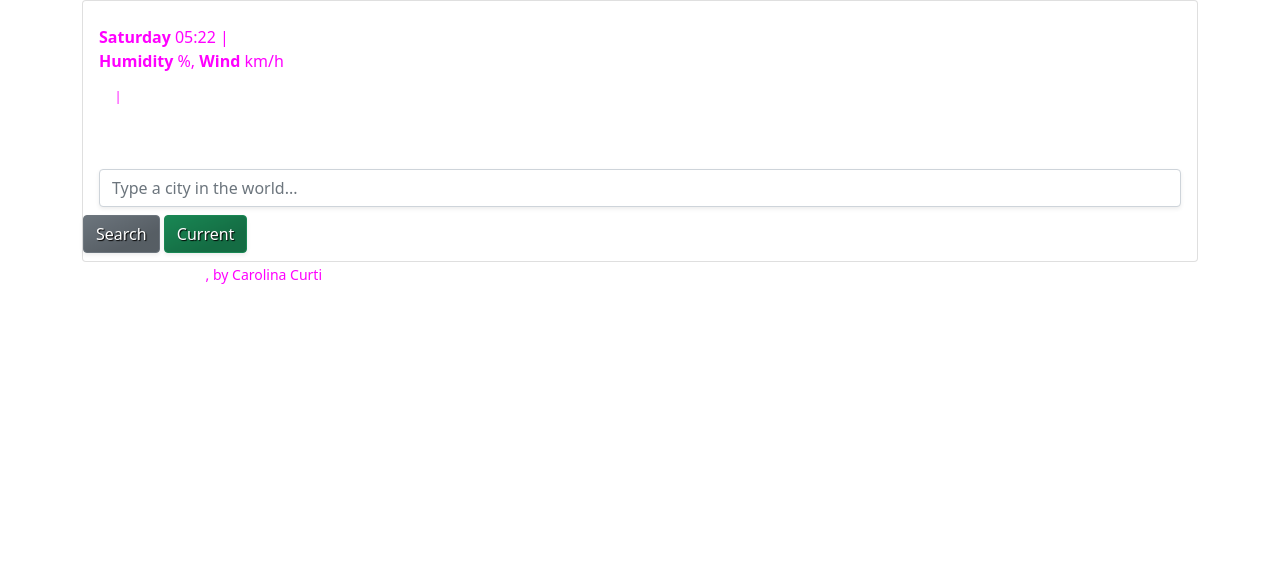
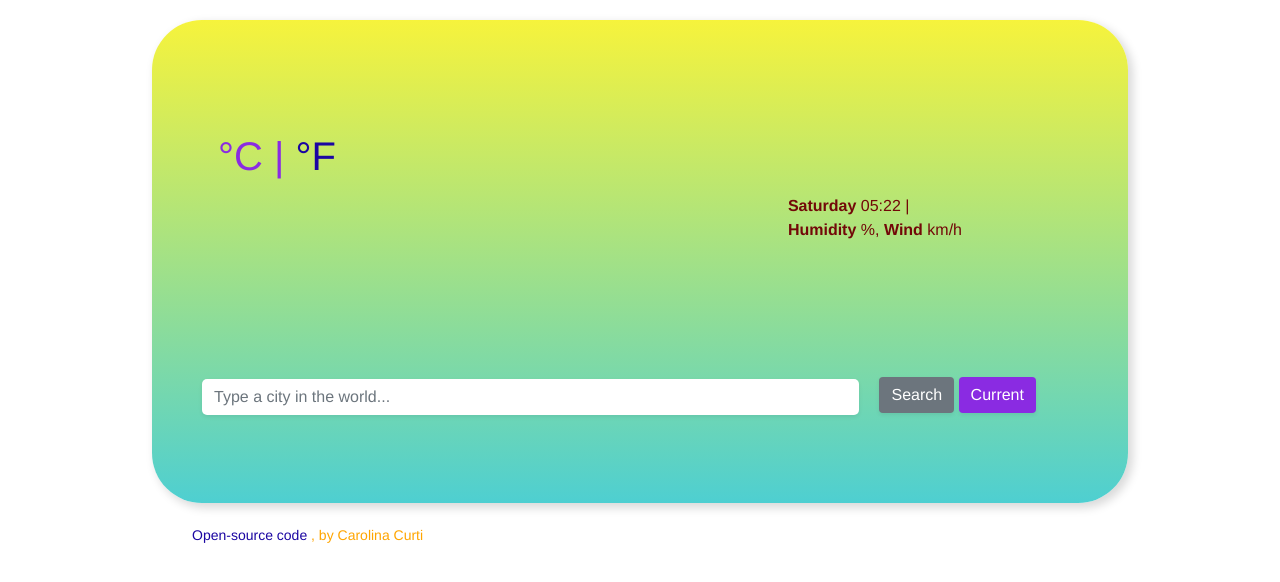
Before and after one commit to Carolina-Curti/WeatherApp, a plain HTML site: page index.html in a window 1280 px wide. Drawn offline with nearby package versions, Linux system fonts and the light colour scheme; no server answers.

Commit message:
Update styles.css

```diff
--- a/src/styles.css
+++ b/src/styles.css
@@ -1,87 +1,112 @@
-h1,
-h2,
-p,
-small,
-li {
-  color: magenta;
+body,
+p {
+  color: rgb(114, 8, 8);
+  font-family: Cerebri-Sans, Helvetica, Arial, sans-serif;
+}
+a {
+  color: rgb(27, 6, 162);
+  text-decoration: none;
+}
+a:hover {
+  color: #8e22d6;
 }
 
-.weather {
-  width: 100%;
-  position: relative;
-  text-align: center;
-  color: white;
-}
-.temp {
-  display: block;
-  position: absolute;
-  text-align: center;
-  color: white;
-  font-size: 50px;
-  top: 50%;
-  left: 50%;
-  transform: translate(-50%, -50%);
+h1 {
+  font-family: Cerebri-Sans, Helvetica, Arial, sans-serif;
+  font-size: 2.5rem;
 }
 
-a {
-  color: white;
-  text-decoration: underline;
+.container {
+  margin: 20px auto;
+  max-width: 1000px;
 }
 
-.rainy,
-.rainysunny,
-.rainyevening,
-.cloudyevening1,
-.cloudyevening2 {
-  position: relative;
-  width: 100px;
-  top: 20px auto;
-  padding: 20px 20px 20px 20px;
-  left: 0;
+.card {
+  padding: 50px;
+  border-radius: 50px;
+  border: 0;
+  background: linear-gradient(#f6f33c, #4ecfd1);
+  box-shadow: 4px 4px 10px 1px rgb(0 0 0 / 15%);
 }
 
-.searchnew {
-  width: 100%;
+.current-city {
+  float: right;
+  padding: 100px;
 }
 
-ul {
-  list-style-type: none;
-}
-button {
-  border: 0;
-  line-height: 2.5;
-  padding: 0 20px;
-  font-size: 1rem;
-  text-align: center;
-  color: #fff;
-  text-shadow: 1px 1px 1px #000;
-  border-radius: 10px;
-  background-color: magenta;
-  background-image: linear-gradient(
-    to top left,
-    rgba(0, 0, 0, 0.2),
-    rgba(0, 0, 0, 0.2) 30%,
-    rgba(0, 0, 0, 0)
-  );
-  box-shadow: inset 2px 2px 3px rgba(255, 255, 255, 0.6),
-    inset -2px -2px 3px rgba(0, 0, 0, 0.6);
+.form-group {
+  margin-left: 0 !important;
+  padding-bottom: 30px;
+  width: 75%;
 }
 
-.button:hover {
-  background-color: rgba(300, 0, 0, 1);
+.form-inline .form-group {
+  display: inline-block;
 }
 
-.button:active {
-  box-shadow: inset -2px -2px 3px rgba(255, 255, 255, 0.6),
-    inset 2px 2px 3px rgba(0, 0, 0, 0.6);
+.form-control {
+  border: 0;
+  border-radius: 5px;
+  min-width: 300px;
 }
 
-
-.button:hover {
-  background-color: rgba(300, 0, 0, 1);
+.temp-current p,
+.temp-future p {
+  color: blueviolet;
 }
 
-.button:active {
-  box-shadow: inset -2px -2px 3px rgba(255, 255, 255, 0.6),
-    inset 2px 2px 3px rgba(0, 0, 0, 0.6);
+.temp-current p {
+  font-size: 150px;
 }
+
+.temp-future p {
+  font-size: 40px;
+}
+
+.temp-current sup,
+.temp-future sup {
+  position: relative;
+  font-size: 40px;
+  top: -80px;
+}
+
+.temp-current p {
+  display: inline;
+}
+
+.temp-current img {
+  position: relative;
+  top: -50px;
+}
+
+.temp-current .active {
+  color: blueviolet;
+  cursor: default;
+}
+
+#forecast {
+  text-align: center;
+}
+
+.temp-future sup {
+  font-size: 15px;
+  top: -20px;
+}
+.btn {
+  border: 0;
+  margin-top: 3px;
+}
+.btn-success,
+.btn-success:visited,
+.btn-success:focus {
+  background-color: blueviolet;
+}
+
+.btn-success:hover {
+  background-color: #18ece5;
+}
+
+.open-source-link {
+  padding: 20px 0 0 40px;
+  color: orange;
+}
```
